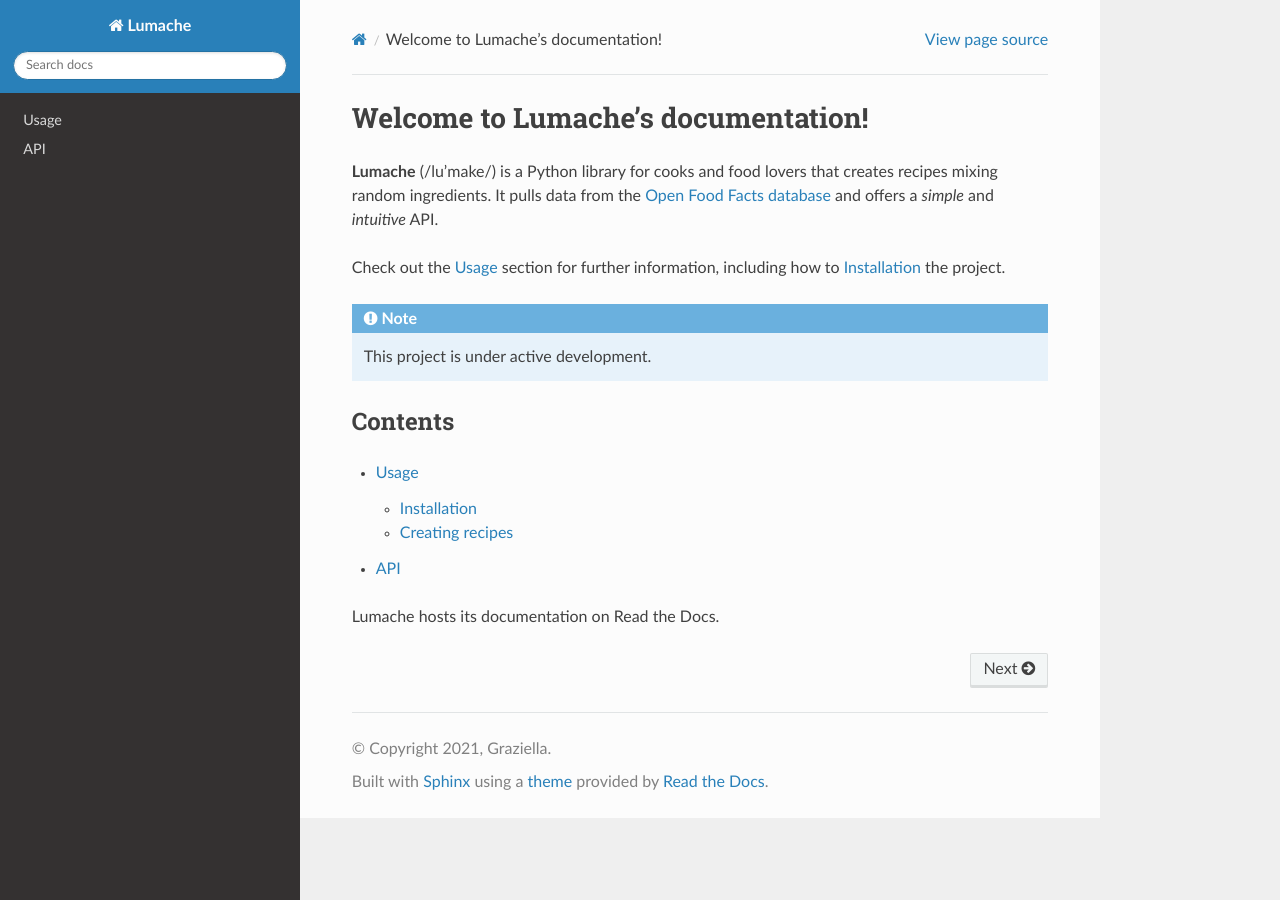
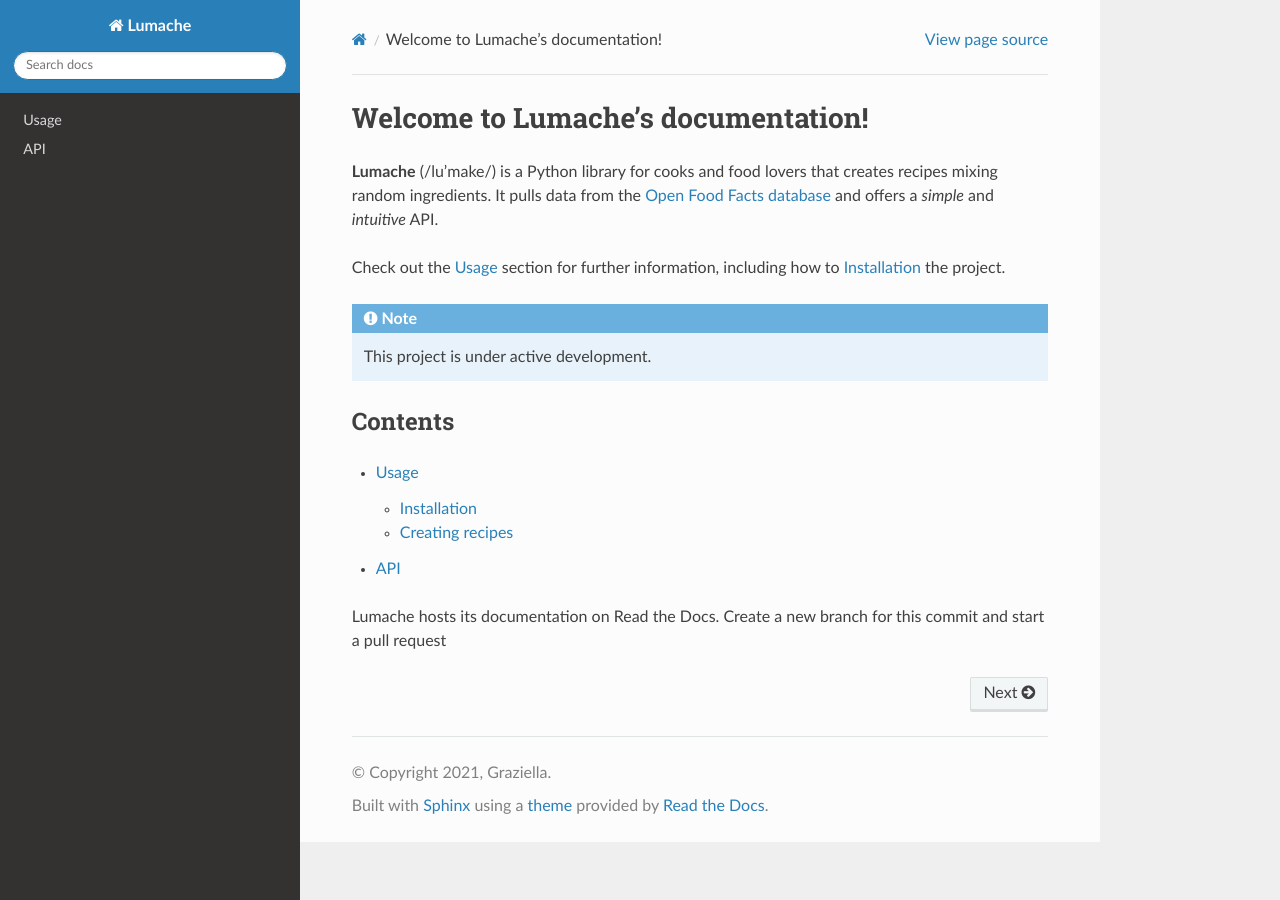
Before and after one commit to aysa2018/rtd-kinesis, a Sphinx documentation site: the page built from docs/source/index.rst, in a window 1280 px wide. Built offline with Sphinx 7.4.7 and the Read the Docs theme 3.1.0, drawn with Linux system fonts in a browser that asks for light colours.

Commit message:
Add branch creation and PR instructions
Added instructions to create a new branch and start a pull request.

```diff
--- a/docs/source/index.rst
+++ b/docs/source/index.rst
@@ -23,3 +23,4 @@ Contents
 
 
 Lumache hosts its documentation on Read the Docs.
+Create a new branch for this commit and start a pull request
```
